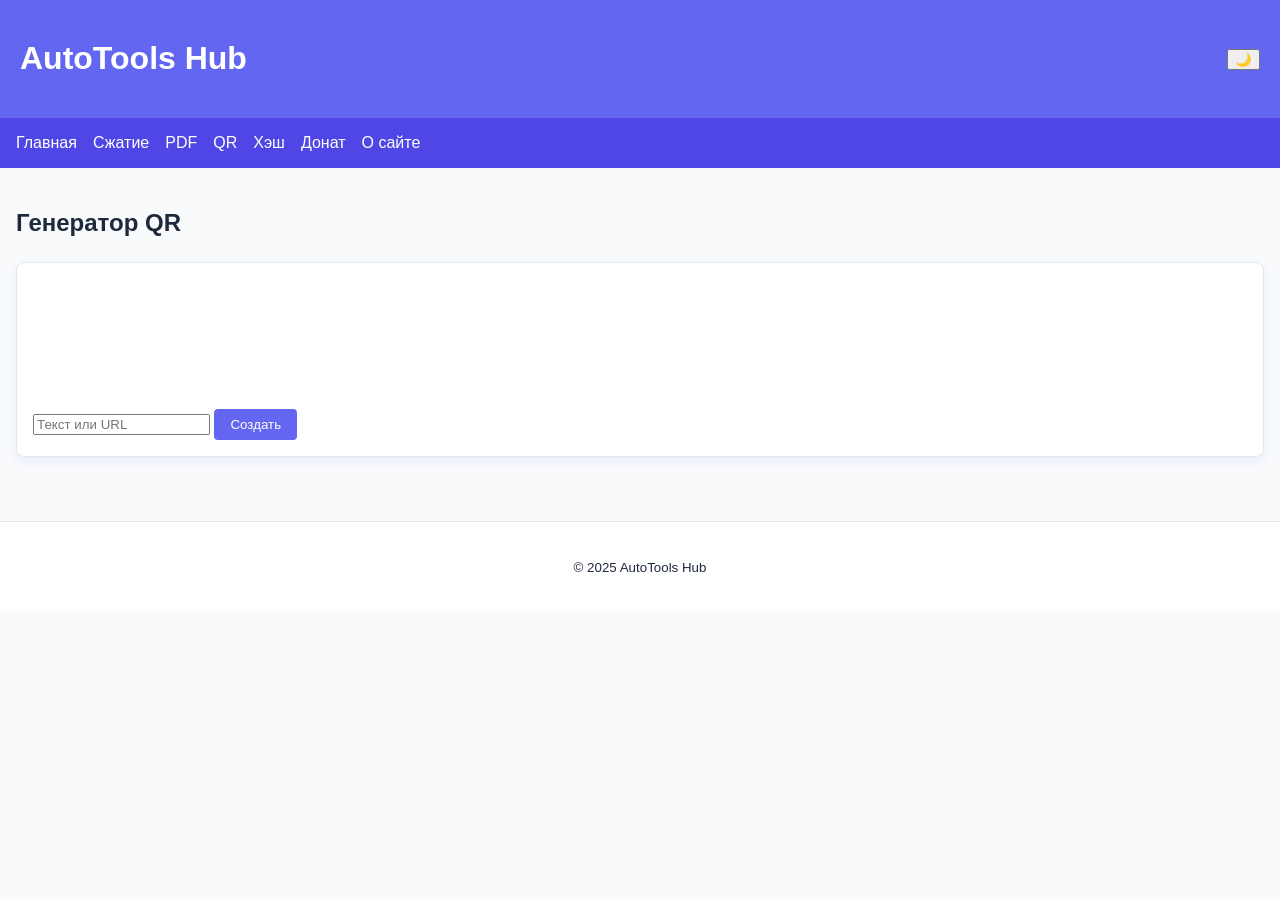
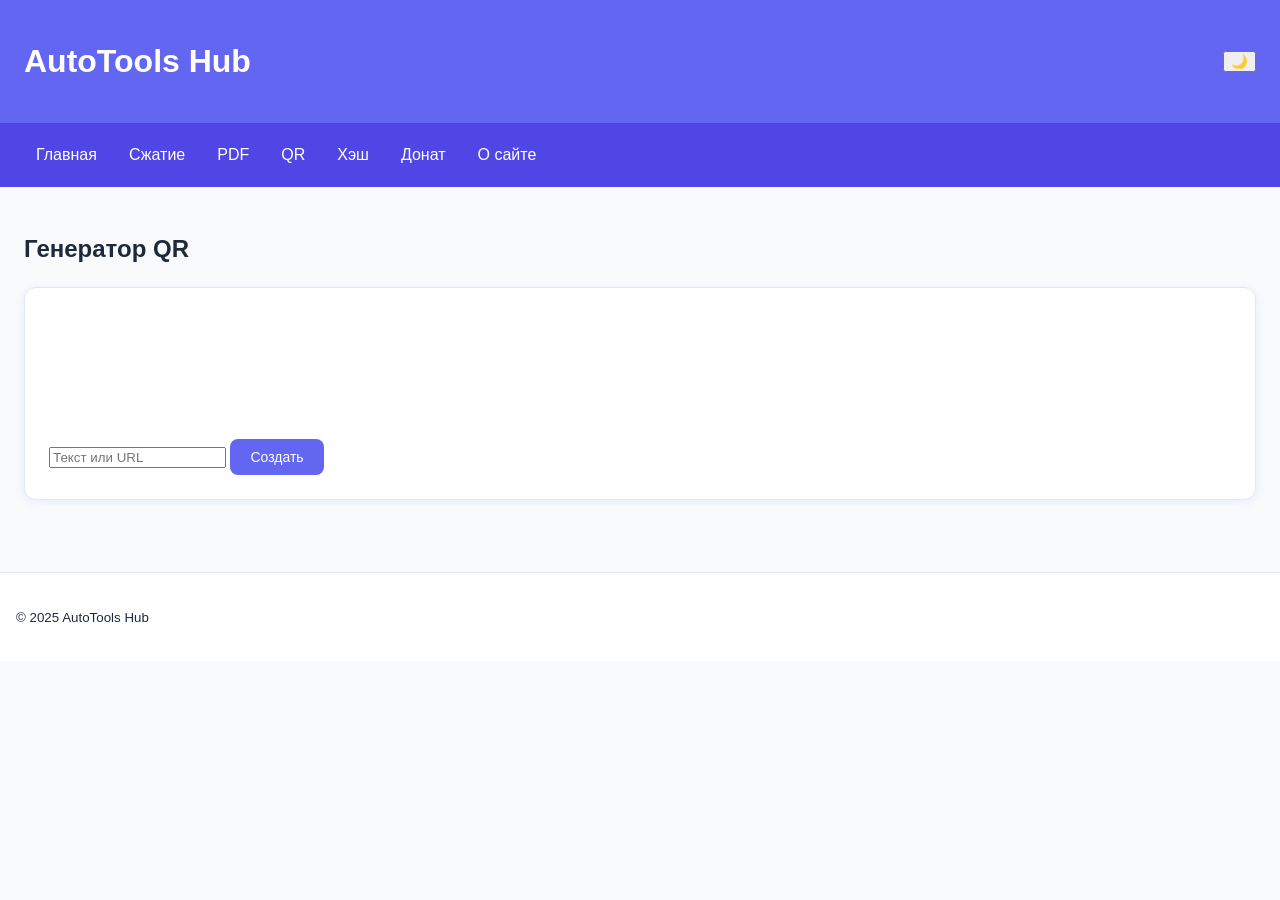

Implement minimalist design: simplify hero, cards, navigation, remove clutter

--- a/styles.css
+++ b/styles.css
@@ -38,7 +38,7 @@ body {
   font-family: 'Inter', sans-serif;
   background-color: var(--bg-light);
   color: var(--text-light);
-  line-height: 1.6;
+  line-height: 1.5;
   /* Smooth transition when switching themes */
   transition: background-color 0.3s ease, color 0.3s ease;
 }
@@ -47,7 +47,7 @@ body {
 header {
   background-color: var(--color-primary);
   color: #ffffff;
-  padding: 0.75rem 1.25rem;
+  padding: 1rem 1.5rem;
   display: flex;
   justify-content: space-between;
   align-items: center;
@@ -58,29 +58,29 @@ nav {
   color: #ffffff;
   display: flex;
   flex-wrap: wrap;
-  padding: 0.5rem 1rem;
+  padding: 0.75rem 1.5rem;
+  gap: 0.5rem;
 }
 
 nav a {
   color: #ffffff;
-  margin-right: 1rem;
   text-decoration: none;
-  padding: 0.25rem 0;
-  transition: border-color 0.2s;
+  padding: 0.5rem 0.75rem;
+  border-radius: 6px;
+  transition: background-color 0.2s;
 }
 
 nav a:hover,
 nav a:focus {
-  border-bottom: 2px solid var(--color-accent);
+  background-color: rgba(255, 255, 255, 0.1);
 }
 
 nav a.active {
-  border-bottom: 2px solid var(--color-accent);
+  background-color: rgba(255, 255, 255, 0.15);
 }
 
 details.nav-dropdown {
   position: relative;
-  margin-right: 1rem;
 }
 
 details.nav-dropdown summary {
@@ -104,103 +104,93 @@ details.nav-dropdown[open] ul {
 }
 
 main {
-  padding: 1rem;
+  padding: 1.5rem;
 }
 
 .hero {
-  background-color: #eaeaea;
-  padding: 1rem;
-  margin-bottom: 1rem;
-  border-radius: 6px;
+  padding: 2rem 0;
+  margin-bottom: 2rem;
 }
 
-.search-container {
-  display: flex;
-  margin-bottom: 1rem;
+.hero h2 {
+  margin: 0 0 0.5rem 0;
+  font-size: 2rem;
+  font-weight: 600;
 }
 
-.search-container input {
-  flex: 1;
-  padding: 0.5rem;
-  font-size: 1rem;
-  border: 1px solid var(--card-border);
-  border-radius: 4px;
-}
-
-.search-container button {
-  padding: 0.5rem 1rem;
-  margin-left: 0.5rem;
-  background-color: var(--color-primary);
-  color: #ffffff;
-  border: none;
-  border-radius: 4px;
-  cursor: pointer;
-}
-
-.search-container button:hover {
-  background-color: #004f8a;
+.hero p {
+  margin: 0;
+  opacity: 0.8;
 }
 
 .category-heading {
-  margin-top: 2rem;
-  margin-bottom: 0.5rem;
-  font-size: 1.5rem;
+  margin-top: 2.5rem;
+  margin-bottom: 1rem;
+  font-size: 1.25rem;
+  font-weight: 600;
   color: var(--color-primary);
 }
 
 .category-group {
-  display: flex;
-  flex-wrap: wrap;
-  gap: 1rem;
+  display: grid;
+  grid-template-columns: repeat(auto-fit, minmax(280px, 1fr));
+  gap: 1.5rem;
 }
 
 /* Card component */
 .card {
   background-color: var(--card-bg);
   border: 1px solid var(--card-border);
-  border-radius: 8px;
-  padding: 1rem;
-  flex: 1 1 250px;
-  box-shadow: 0 4px 8px var(--card-shadow);
+  border-radius: 12px;
+  padding: 1.5rem;
+  box-shadow: 0 2px 8px var(--card-shadow);
   transition: transform 0.2s ease, box-shadow 0.2s ease;
 }
 
+.card:hover {
+  transform: translateY(-2px);
+  box-shadow: 0 4px 12px var(--card-shadow);
+}
+
 .card h3 {
-  margin-top: 0;
-  margin-bottom: 0.5rem;
+  margin: 0 0 0.75rem 0;
+  font-size: 1.1rem;
+  font-weight: 600;
+  color: var(--text-light);
 }
 
 .card p {
-  margin: 0.5rem 0 1rem 0;
-  color: #555555;
+  margin: 0 0 1.25rem 0;
+  font-size: 0.9rem;
+  color: var(--text-light);
+  opacity: 0.7;
+  line-height: 1.4;
 }
 
 .card button {
   display: inline-block;
-  padding: 0.5rem 1rem;
+  padding: 0.625rem 1.25rem;
   background-color: var(--color-primary);
   color: #ffffff;
   border: none;
-  border-radius: 4px;
+  border-radius: 8px;
   cursor: pointer;
-  transition: background-color 0.2s ease;
+  font-size: 0.875rem;
+  font-weight: 500;
+  transition: background-color 0.2s ease, transform 0.1s ease;
 }
 
 .card button:hover {
-  background-color: #004f8a;
-}
-
-.card:hover {
-  transform: translateY(-4px);
-  box-shadow: 0 8px 16px rgba(0, 0, 0, 0.15);
+  background-color: var(--color-secondary);
+  transform: translateY(-1px);
 }
 
 /* Footer */
 footer {
-  background-color: #f1f1f1;
-  text-align: center;
-  padding: 1rem;
-  margin-top: 2rem;
+  background-color: var(--card-bg);
+  border-top: 1px solid var(--card-border);
+  padding: 2rem 1.5rem;
+  margin-top: 3rem;
 }
 
 /* Metrics toggle button */
@@ -510,37 +500,7 @@ footer {
   box-shadow: 0 4px 8px var(--card-shadow);
 }
 
-/* Hero stats section */
-.hero-stats {
-  display: grid;
-  grid-template-columns: repeat(auto-fit, minmax(150px, 1fr));
-  gap: 1.5rem;
-  margin-top: 2rem;
-  padding: 1.5rem;
-  background-color: var(--card-bg);
-  border-radius: 12px;
-  box-shadow: 0 2px 8px var(--card-shadow);
-}
-
-.stat-item {
-  text-align: center;
-  padding: 1rem;
-}
-
-.stat-number {
-  display: block;
-  font-size: 2.5rem;
-  font-weight: 700;
-  color: var(--color-primary);
-  margin-bottom: 0.5rem;
-}
-
-.stat-label {
-  display: block;
-  font-size: 0.875rem;
-  color: var(--text-light);
-  opacity: 0.8;
-}
+/* Hero stats section - removed for minimalism */
 
 /* Footer improvements */
 footer {
